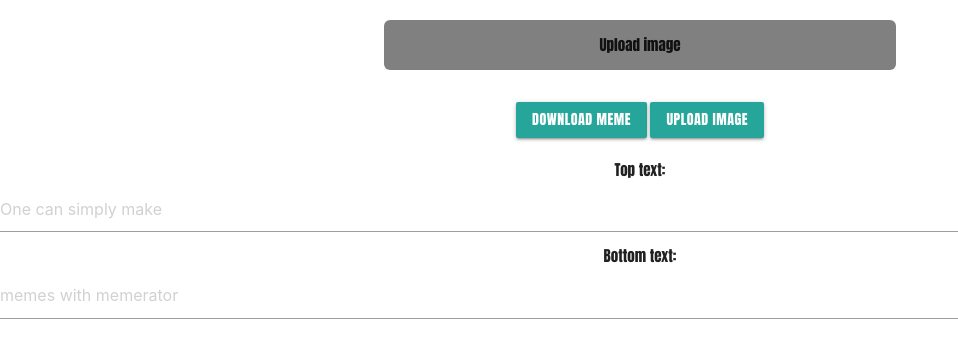
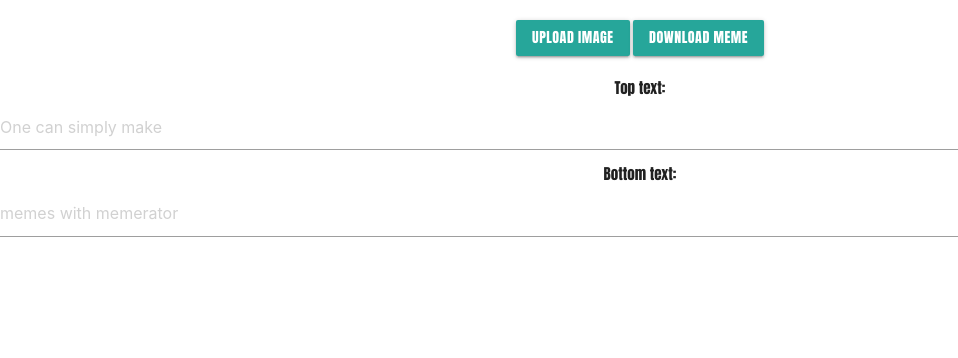
Before and after one commit to cameronsamuels/memerator, a plain HTML site: page index.html in a window 1280 px wide. Shown: the part 338-696 px from the top of the page, without its empty margins (0-958 px from the left). Drawn offline with nearby package versions, Linux system fonts and the light colour scheme.

Commit message:
Create index.html

```diff
--- a/index.html
+++ b/index.html
@@ -8,9 +8,8 @@
 <link rel="stylesheet" href="https://cdnjs.cloudflare.com/ajax/libs/materialize/0.98.2/css/materialize.min.css">
 <script src="https://cdnjs.cloudflare.com/ajax/libs/materialize/0.98.2/js/materialize.min.js"></script>
 </head><body><canvas onclick="rotate(90)"></canvas><center>
-<form><div id="upload">Upload image<input type="file" /></div>
+<form><div id="upload" class="waves-effect waves-light btn">Upload image<input type="file" /></div>
 <a download="meme.png" class="waves-effect waves-light btn">Download Meme</a>
-<a class="waves-effect waves-light btn">Upload Image</a>
 <p>Top text:</p><input type="text" placeholder="One can simply make" /><p></p>
 <p>Bottom text:</p><input type="text" placeholder="memes with memerator" />
 </form></center>
```
